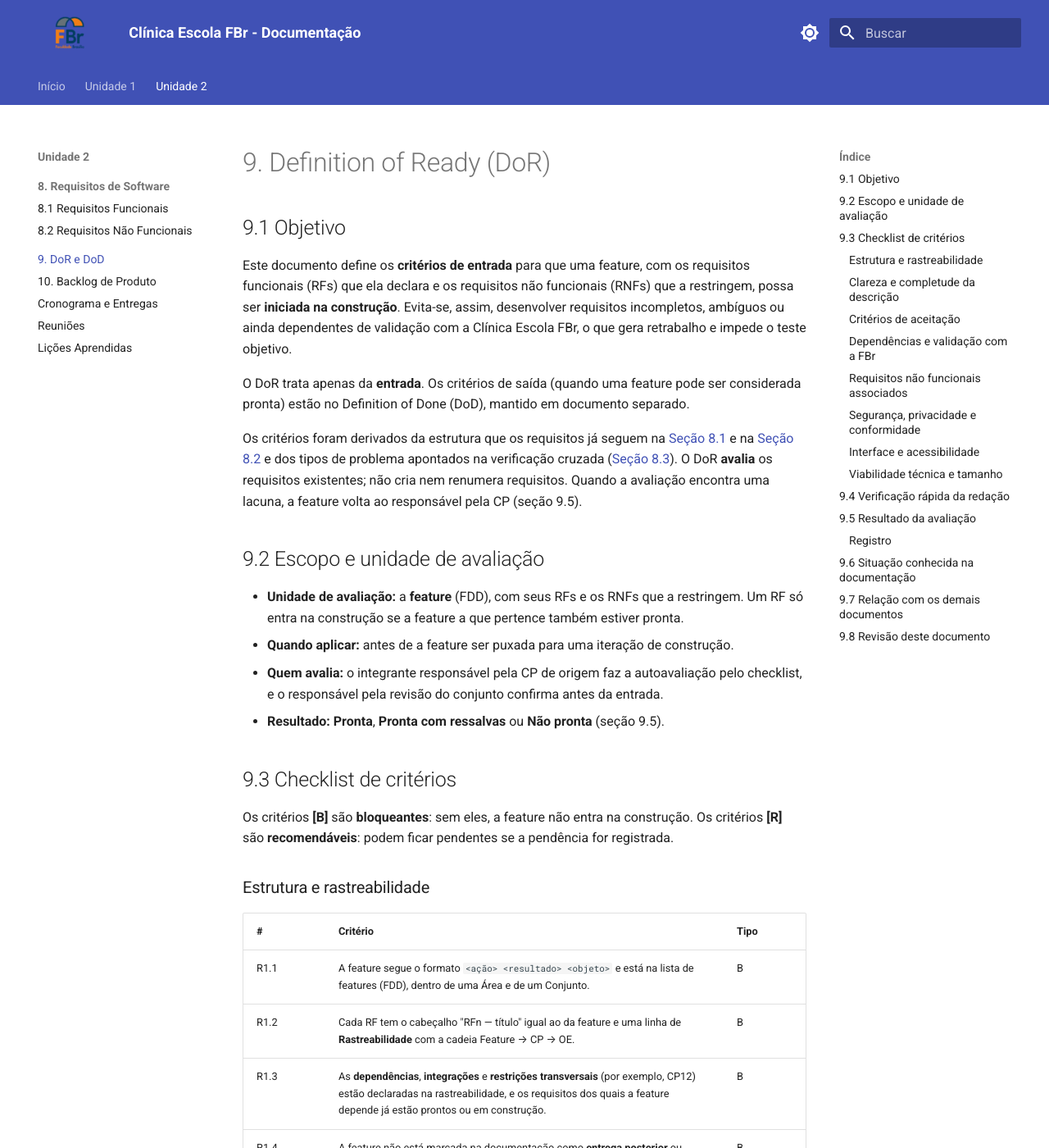
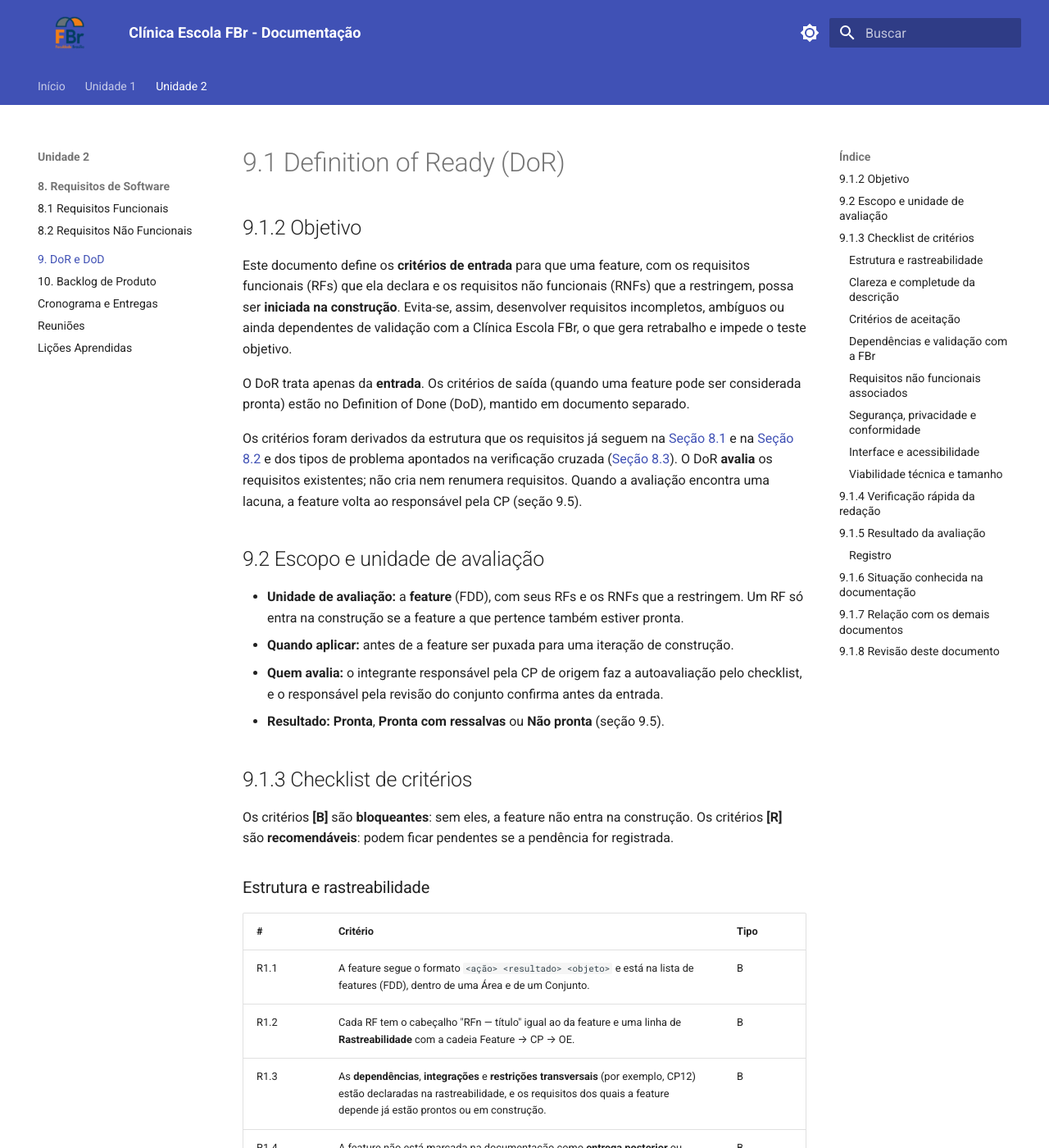
Before and after one commit to mdsreq-fga-unb/REQ-2026.2-T02-ClinicaEscolaFBr, an MkDocs documentation site: the page built from docs/unidade-2/requisitos/dor-dod.md, in a window 1280 px wide and 1400 px high. Shown: the whole window at 82% size. Built offline with MkDocs 1.6.1 and Material for MkDocs 9.7.7, drawn with Linux system fonts in a browser that asks for light colours; some of the changed text lies outside the part shown.

Commit message:
docs: Correção de tópicos

````diff
--- a/docs/unidade-2/requisitos/dor-dod.md
+++ b/docs/unidade-2/requisitos/dor-dod.md
@@ -1,6 +1,6 @@
-# 9. Definition of Ready (DoR)
+# 9.1 Definition of Ready (DoR)
 
-## 9.1 Objetivo
+## 9.1.2 Objetivo
 
 Este documento define os **critérios de entrada** para que uma feature, com os requisitos funcionais (RFs) que ela declara e os requisitos não funcionais (RNFs) que a restringem, possa ser **iniciada na construção**. Evita-se, assim, desenvolver requisitos incompletos, ambíguos ou ainda dependentes de validação com a Clínica Escola FBr, o que gera retrabalho e impede o teste objetivo.
 
@@ -15,7 +15,7 @@ Os critérios foram derivados da estrutura que os requisitos já seguem na [Seç
 - **Quem avalia:** o integrante responsável pela CP de origem faz a autoavaliação pelo checklist, e o responsável pela revisão do conjunto confirma antes da entrada.
 - **Resultado:** **Pronta**, **Pronta com ressalvas** ou **Não pronta** (seção 9.5).
 
-## 9.3 Checklist de critérios
+## 9.1.3 Checklist de critérios
 
 Os critérios **[B]** são **bloqueantes**: sem eles, a feature não entra na construção. Os critérios **[R]** são **recomendáveis**: podem ficar pendentes se a pendência for registrada.
 
@@ -97,7 +97,7 @@ Os critérios **[B]** são **bloqueantes**: sem eles, a feature não entra na co
 | R8.2 | A feature cabe em uma iteração. Se não couber, foi dividida em partes menores sem perder a rastreabilidade. | B |
 | R8.3 | Integrações externas (envio de e-mail e SMS, geração de PDF) e a massa de dados necessária para teste estão identificadas. | R |
 
-## 9.4 Verificação rápida da redação
+## 9.1.4 Verificação rápida da redação
 
 Antes de marcar os grupos de descrição e critérios como atendidos, confere-se se o requisito evita os problemas mais recorrentes na verificação cruzada:
 
@@ -109,7 +109,7 @@ Antes de marcar os grupos de descrição e critérios como atendidos, confere-se
 - **Incompletude:** partes obrigatórias da descrição sem critério de aceitação.
 - **Redundância:** a regra já está declarada em outro requisito.
 
-## 9.5 Resultado da avaliação
+## 9.1.5 Resultado da avaliação
 
 | Resultado | Condição | Consequência |
 | --------- | -------- | ------------ |
@@ -132,7 +132,7 @@ Critérios [B] não atendidos: <códigos e motivo>
 Pendências [R] e/ou com a FBr: <descrição, responsável, prazo>
 ```
 
-## 9.6 Situação conhecida na documentação
+## 9.1.6 Situação conhecida na documentação
 
 Com base na Seção 8.1 consultada em 08/10/2026, os pontos abaixo afetam a avaliação e devem ser conferidos antes de cada feature entrar na construção.
 
@@ -148,13 +148,13 @@ Com base na Seção 8.1 consultada em 08/10/2026, os pontos abaixo afetam a aval
 | Parâmetros de agendamento | Duração da sessão (50 min), antecedência do lembrete (24 h), prazo de confirmação (12 h) e antecedência mínima de cancelamento (24 h) são propostas a validar. | R2.4: atendido pelo parâmetro configurável. |
 | RNF12 | Carga de referência de 30 usuários simultâneos é estimativa a validar. | R5.3: atendido, com validação pendente. |
 
-## 9.7 Relação com os demais documentos
+## 9.1.7 Relação com os demais documentos
 
 - **DoD:** uma feature só é avaliada pelo DoD depois de passar pelo DoR. Os critérios de teste, qualidade e documentação de saída estão no DoD.
 - **Requisitos (8.1 e 8.2):** o DoR verifica a qualidade desses documentos. As correções decorrentes da verificação cruzada devem estar aplicadas antes da avaliação.
 - **Análise do Feedback (8.3):** concentra as pendências de validação com a FBr citadas no R4.2.
 - **Backlog de Produto (10):** fonte para o R1.5, sobre o pertencimento ao MVP e a ordem de entrega.
 
-## 9.8 Revisão deste documento
+## 9.1.8 Revisão deste documento
 
 O DoR é revisado ao fim de cada iteração, na retrospectiva, e atualizado quando um retrabalho causado por requisito mal definido revelar um critério que faltava.
````
